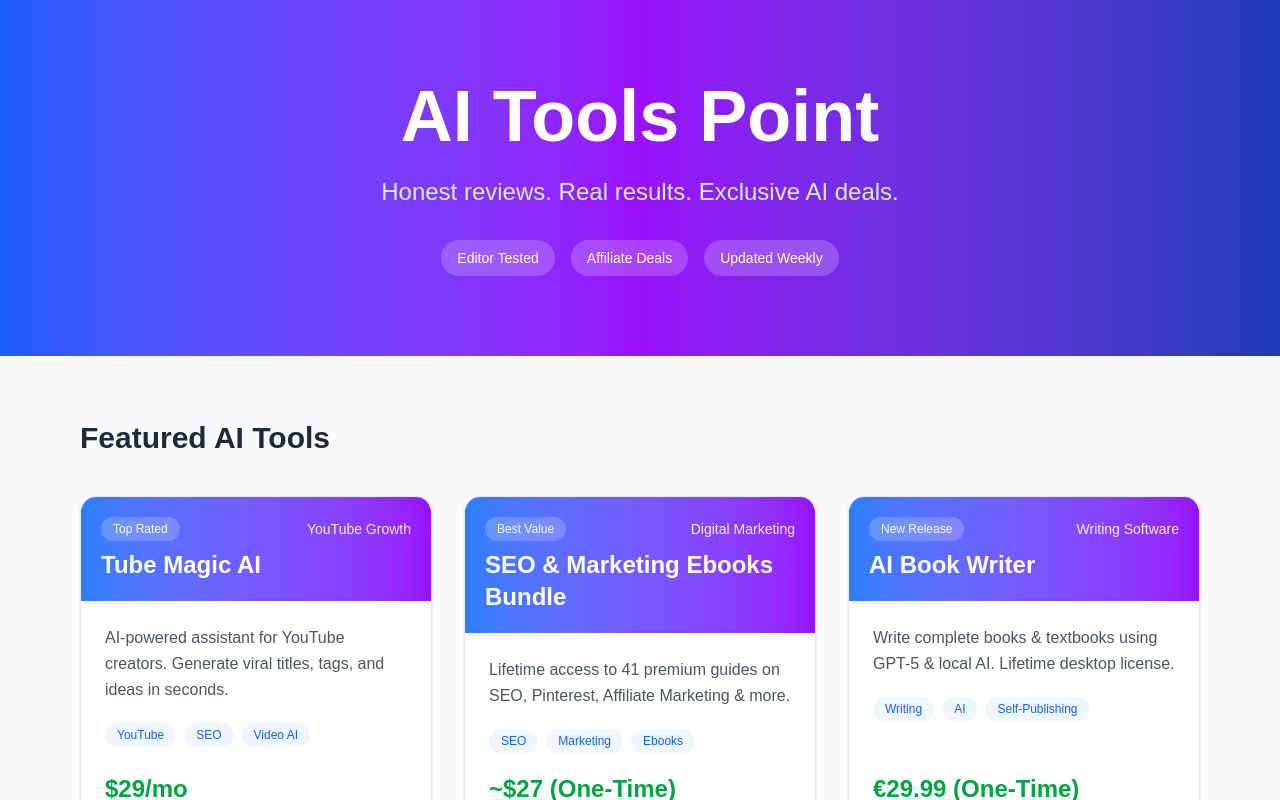
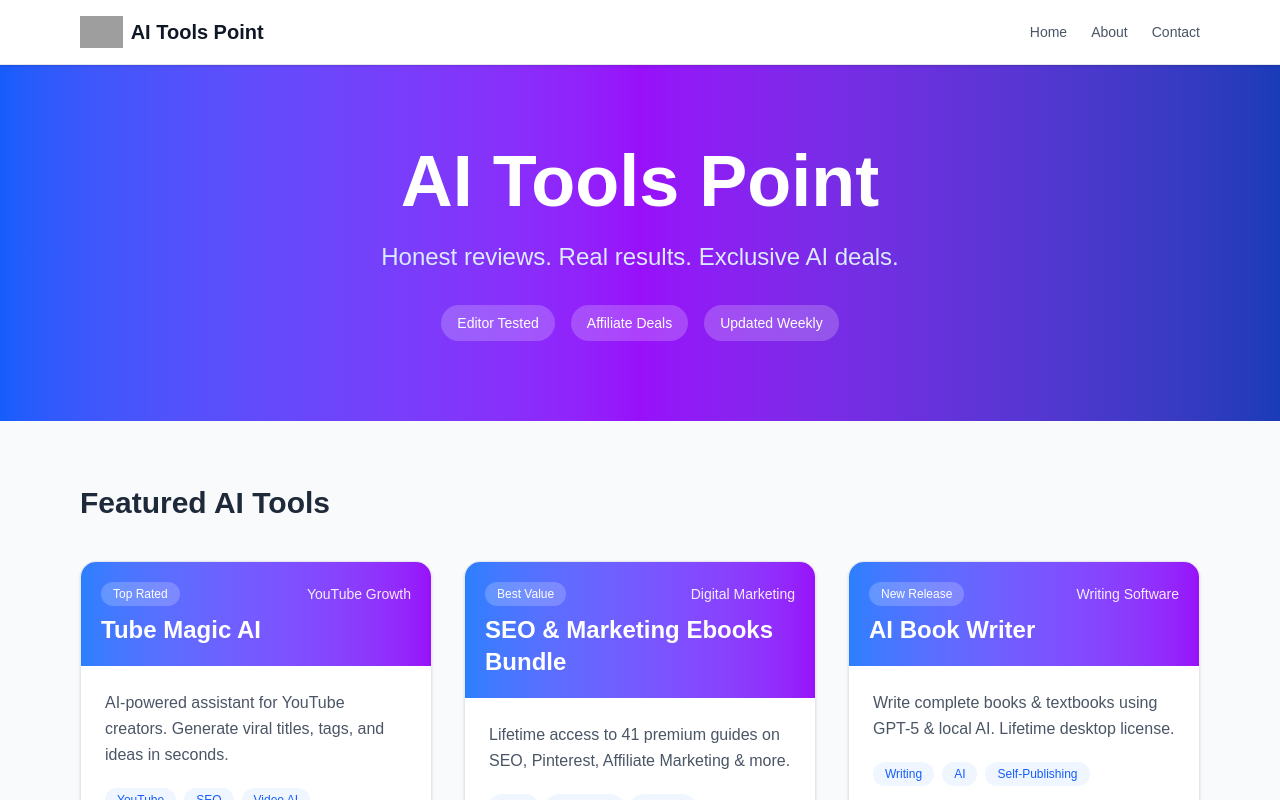
Before and after one commit to eruslankhan-lgtm/aitoolshub, a Next.js app in the folder next-app/: page / in a window 1280 px wide. Shown: the top 800 px of the page. Built offline with nearby package versions, Linux system fonts and the light colour scheme; grey boxes are pictures that could not be loaded.

Commit message:
Add logo.png to public folder

```diff
--- a/next-app/app/layout.tsx
+++ b/next-app/app/layout.tsx
@@ -1,25 +1,17 @@
 import type { Metadata } from "next";
 import { Geist, Geist_Mono } from "next/font/google";
+import Link from "next/link"; // ✅ Link import kiya hai header ke liye
 import "./globals.css";
 
-const geistSans = Geist({
-  variable: "--font-geist-sans",
-  subsets: ["latin"],
-});
+const geistSans = Geist({ variable: "--font-geist-sans", subsets: ["latin"] });
+const geistMono = Geist_Mono({ variable: "--font-geist-mono", subsets: ["latin"] });
 
-const geistMono = Geist_Mono({
-  variable: "--font-geist-mono",
-  subsets: ["latin"],
-});
-
-// ✅ Updated Metadata + Google Verification
+// ✅ Meta Data & Google Verification
 export const metadata: Metadata = {
   title: "AI Tools Point - Best AI Tools & Honest Reviews 2026",
-  description: "Discover the best AI tools for business, writing, YouTube growth, and productivity with honest reviews and exclusive deals.",
-  keywords: ["AI tools", "AI software", "YouTube AI", "business automation", "writing tools", "AI reviews"],
+  description: "Discover the best AI tools for business, writing, YouTube growth, and productivity.",
+  keywords: ["AI tools", "AI software", "YouTube AI", "business automation"],
   authors: [{ name: "Arslan Khan" }],
-  creator: "Arslan Khan",
-  publisher: "AI Tools Point",
   other: {
     "google-site-verification": "3rt76u9vV7nDwQVIMQByyl972CcyBIHm1LpmyaBZcYQ"
   }
@@ -31,8 +23,41 @@
   children: React.ReactNode;
 }>) {
   return (
-    <html lang="en" className={`${geistSans.variable} ${geistMono.variable} h-full antialiased`}>
-      <body className="min-h-full flex flex-col">{children}</body>
+    <html lang="en">
+      <head>
+        <meta name="google-site-verification" content="3rt76u9vV7nDwQVIMQByyl972CcyBIHm1LpmyaBZcYQ" />
+      </head>
+      <body className={`${geistSans.variable} ${geistMono.variable} antialiased bg-gray-50`}>
+
+        {/* 🚀 GLOBAL HEADER (Har page par dikhega) */}
+        <header className="sticky top-0 z-50 bg-white/90 backdrop-blur-md border-b border-gray-200 shadow-sm">
+          <div className="max-w-6xl mx-auto px-4 h-16 flex items-center justify-between">
+
+            {/* Logo Section */}
+            <Link href="/" className="flex items-center gap-2 group">
+              {/* Logo image 'public' folder mein hona chahiye */}
+              <img src="/logo.png" alt="Logo" className="h-8 w-auto object-contain" />
+              <span className="font-bold text-xl text-gray-900 hidden sm:block group-hover:text-blue-600 transition">
+                AI Tools Point
+              </span>
+            </Link>
+
+            {/* Navigation Links */}
+            <nav className="flex items-center gap-4 sm:gap-6 text-sm font-medium text-gray-600">
+              <Link href="/" className="hover:text-blue-600 transition">Home</Link>
+              <Link href="/about" className="hover:text-blue-600 transition">About</Link>
+              <Link href="/contact" className="hover:text-blue-600 transition">Contact</Link>
+            </nav>
+          </div>
+        </header>
+        {/* 🚀 END HEADER */}
+
+        {/* Main Content Area */}
+        <main className="flex-grow">
+          {children}
+        </main>
+
+      </body>
     </html>
   );
 }
```
Also changed, not shown: 1 other file (tests, documents, lock files or other folders).
